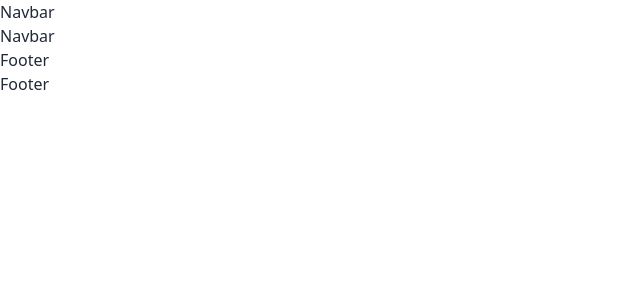
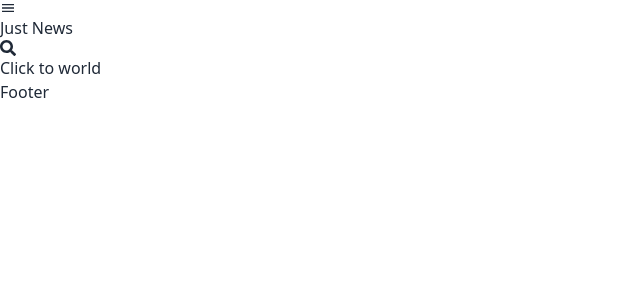
Before and after one commit to mulbahoplanojames/NEWS_APP, a React (Vite) app: page / in a window 1280 px wide. Shown: the top 300 px of the page, without its empty margins (0-640 px from the left). Built offline with nearby package versions, Linux system fonts and the light colour scheme.

Commit message:
Working on the Navbar

```diff
--- a/src/App.jsx
+++ b/src/App.jsx
@@ -1,13 +1,16 @@
 import { BrowserRouter, Route, Routes } from "react-router-dom";
 import Layout from "./Layout/Layouts/Layout";
+import Home from "./Pages/Home/Home";
+import World from "./Pages/World/World";
 
 const App = () => {
   return (
     <>
       <BrowserRouter>
         <Routes>
-					<Route path='/*' element={<Layout />}>
-						<Route index element={<Layout />} />
+          <Route path="/" element={<Layout />}>
+            <Route index element={<Home />} />
+            <Route path="world" element={<World />} />
           </Route>
         </Routes>
       </BrowserRouter>
--- a/src/Layout/Footer/Footer.jsx
+++ b/src/Layout/Footer/Footer.jsx
@@ -1,5 +1,3 @@
-import React from "react";
-
 const Footer = () => {
 	return <div>Footer</div>;
 };
--- a/src/Layout/Layouts/Layout.jsx
+++ b/src/Layout/Layouts/Layout.jsx
@@ -5,9 +5,11 @@ import Footer from "../Footer/Footer";
 const Layout = () => {
   return (
     <>
+      <section className="">
         <Navbar />
         <div>{<Outlet />}</div>
         <Footer />
+      </section>
     </>
   );
 };
--- a/src/Layout/Navbar/Navbar.jsx
+++ b/src/Layout/Navbar/Navbar.jsx
@@ -1,5 +1,20 @@
+import { MdOutlineMenu } from "react-icons/md";
+import { FaSearch } from "react-icons/fa";
+
 const Navbar = () => {
-	return <div>Navbar</div>;
+  return (
+    <>
+      <nav>
+        <MdOutlineMenu />
+        <h1>
+          Just <span>News</span>
+        </h1>
+        <div className="">
+          <FaSearch />
+        </div>
+      </nav>
+    </>
+  );
 };
 
 export default Navbar;
--- a/src/Pages/Home/Home.jsx
+++ b/src/Pages/Home/Home.jsx
@@ -1,5 +1,11 @@
+import { Link } from "react-router-dom";
+
 const Home = () => {
-	return <div>Home</div>;
+  return (
+    <div>
+      <Link to="world">Click to world</Link>
+    </div>
+  );
 };
 
 export default Home;
--- /dev/null
+++ b/src/Pages/World/World.jsx
@@ -0,0 +1,11 @@
+import { Link } from "react-router-dom";
+
+const World = () => {
+  return (
+    <div>
+      <Link to="/">Back to home</Link>
+    </div>
+  );
+};
+
+export default World;
--- a/tailwind.config.js
+++ b/tailwind.config.js
@@ -10,7 +10,7 @@ export default {
 	// daisyUI config (optional - here are the default values)
 	daisyui: {
 		themes: false, // false: only light + dark | true: all themes | array: specific themes like this ["light", "dark", "cupcake"]
-		darkTheme: "dark", // name of one of the included themes for dark mode
+		darkTheme: "white", // name of one of the included themes for dark mode
 		base: true, // applies background color and foreground color for root element by default
 		styled: true, // include daisyUI colors and design decisions for all components
 		utils: true, // adds responsive and modifier utility classes
```
Lines whose indentation alone changed are shown as unchanged.
